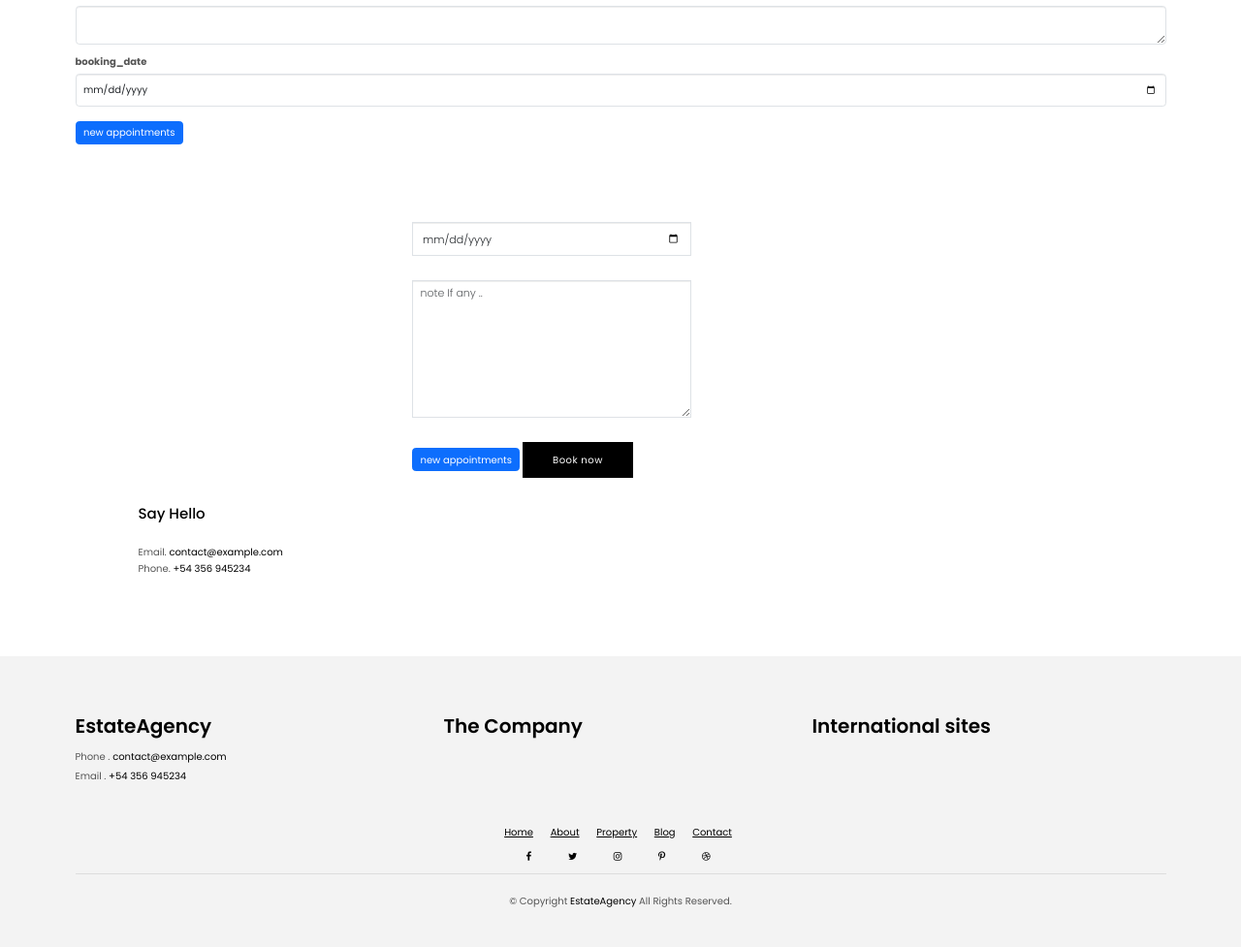
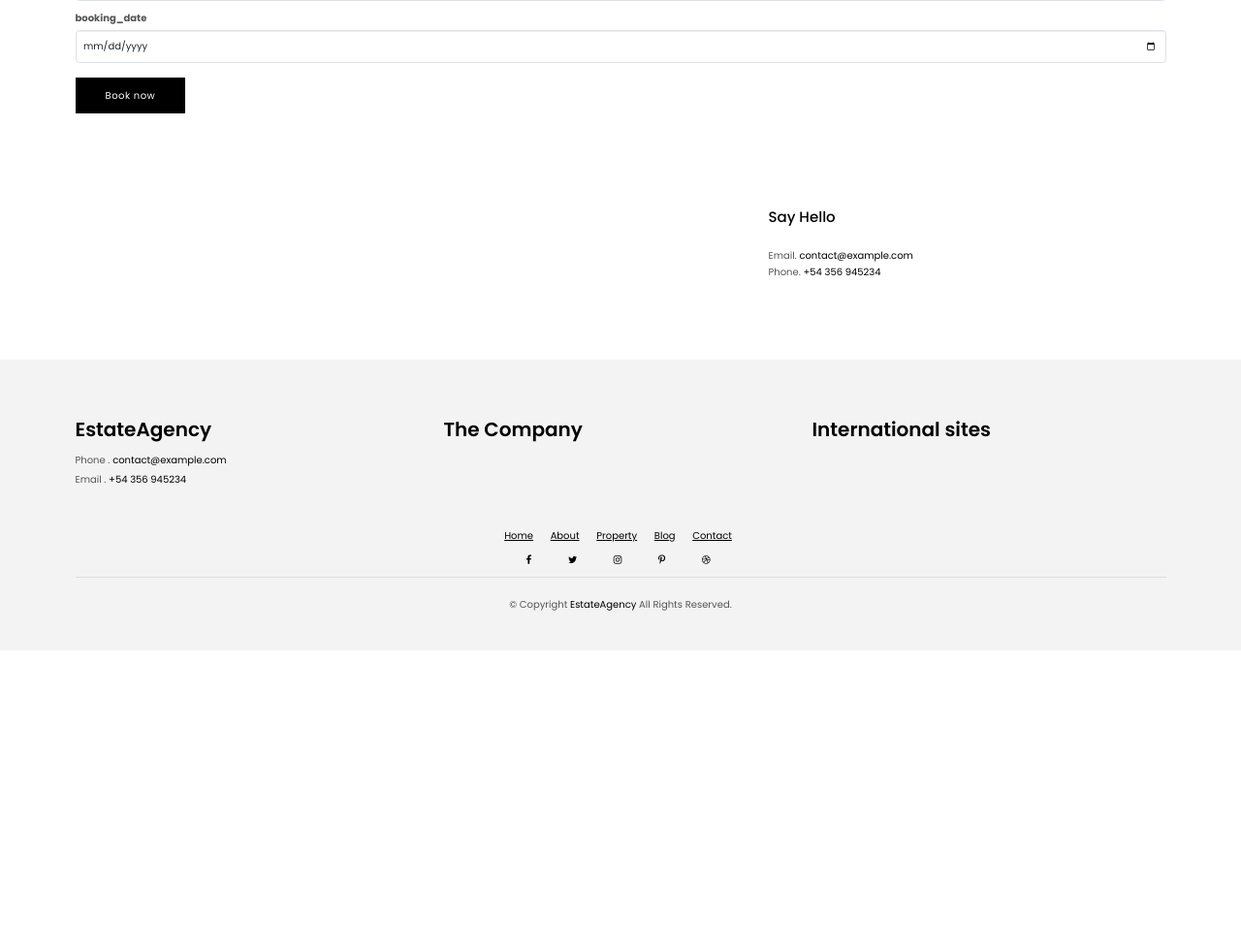
Before and after one commit to AhmedAlhisan/YourCaravan, a Django app: page /booking/1 in a window 1280 px wide. Shown: the part 728-1705 px from the top of the page at 97% size. After the commit the page ends 1358 px from the top, so only its background shows below. Run offline with Django 4.2, Linux system fonts and the light colour scheme; some libraries are stand-ins or nearby versions.

Commit message:
add models contact , add feild in caravan models , solve styling issue , show all book for user

```diff
--- a/caravansproject/caravansproject/urls.py
+++ b/caravansproject/caravansproject/urls.py
@@ -17,10 +17,13 @@ from django.contrib import admin
 from django.urls import path,include
 from django.conf.urls.static import static
 from . import settings
-app_name='account'
+
 
 urlpatterns = [
     path('admin/', admin.site.urls),
     path('',include('website.urls')),
     path('',include('account.urls')),
+
+
+
 ]+ static( settings.MEDIA_URL, document_root = settings.MEDIA_ROOT)
--- a/caravansproject/website/templates/website/base.html
+++ b/caravansproject/website/templates/website/base.html
@@ -73,7 +73,7 @@
 
 
           <li class="nav-item">
-            <a class="nav-link" href="contact.html">Contact</a>
+            <a class="nav-link" href="{% url 'website:showBook' %}">show Book</a>
           </li>
           {% if request.user.is_authenticated %}
           <li class="nav-item">
@@ -87,14 +87,8 @@
           {% endif %}
         </ul>
       </div>
-      {% if messages %}
-      {% for i in messages %}
-      <div class="alert alert-success" role="alert">
-           {{ i }}
-         </div>
 
-      {% endfor %}
-      {% endif %}
+
       {%  block search-bt  %}
 
       {% endblock %}
--- a/caravansproject/website/templates/website/book-caravan.html
+++ b/caravansproject/website/templates/website/book-caravan.html
@@ -9,8 +9,8 @@
       <div class="row">
         <div class="col-md-12 col-lg-8">
           <div class="title-single-box">
-            <h1 class="title-single">Contact US</h1>
-            <span class="color-text-a">Aut voluptas consequatur unde sed omnis ex placeat quis eos. Aut natus officia corrupti qui autem fugit consectetur quo. Et ipsum eveniet laboriosam voluptas beatae possimus qui ducimus. Et voluptatem deleniti. Voluptatum voluptatibus amet. Et esse sed omnis inventore hic culpa.</span>
+            <h1 class="title-single">Booking Servece</h1>
+            <span class="color-text-a"></span>
           </div>
         </div>
         <div class="col-md-12 col-lg-4">
@@ -38,7 +38,7 @@
         <div class="col-sm-12">
           <div class="contact-map box">
             <div id="map" class="contact-map">
-              <iframe src="https://www.google.com/maps/embed?pb=!1m18!1m12!1m3!1d3022.1422937950147!2d-73.98731968482413!3d40.75889497932681!2m3!1f0!2f0!3f0!3m2!1i1024!2i768!4f13.1!3m3!1m2!1s0x89c25855c6480299%3A0x55194ec5a1ae072e!2sTimes+Square!5e0!3m2!1ses-419!2sve!4v1510329142834"
+              <iframe src="https://www.google.com/maps/embed?pb=!1m18!1m12!1m3!1d464016.37739120214!2d47.058768930043726!3d24.688128018016663!2m3!1f0!2f0!3f0!3m2!1i1024!2i768!4f13.1!3m3!1m2!1s0x3e2f03890d489399%3A0xba974d1c98e79fd5!2z2KfZhNix2YrYp9i2!5e0!3m2!1sar!2ssa!4v1677178697358!5m2!1sar!2ssa"
                 width="100%" height="450" frameborder="0" style="border:0" allowfullscreen></iframe>
             </div>
           </div>
@@ -72,7 +72,7 @@
 
 
     <br/>
-    <input type="submit" class="btn btn-primary" value="new appointments" />
+    <button type="submit" class="btn btn-a">Book now</button>
 
 
 
@@ -85,29 +85,7 @@
             <div class="col-md-7">
               <form  action="" method="POST" class="form-a contactForm" enctype="multipart/form-data">
 
-                <div class="row">
-                  <div class="col-md-6 mb-3">
 
-                  </div>
-                  <div class="col-md-6 mb-3">
-
-                  <div class="col-md-12 mb-3">
-                    <div class="form-group">
-                      <input type="date" name="booking_date" class="form-control form-control-lg form-control-a" placeholder="please Select the date" >
-                      <div class="validation"></div>
-                    </div>
-                  </div>
-                  <div class="col-md-12 mb-3">
-                    <div class="form-group">
-                      <textarea name="Note" class="form-control" cols="45" rows="8" data-msg="note If any .." placeholder="note If any .."></textarea>
-
-                    </div>
-                  </div>
-                  <div class="col-md-12">
-                    <input type="submit" class="btn btn-primary" value="new appointments" />
-                    <button type="submit" class="btn btn-a">Book now</button>
-                  </div>
-                </div>
               </form>
             </div>
             <div class="col-md-5 section-md-t3">
--- a/caravansproject/website/urls.py
+++ b/caravansproject/website/urls.py
@@ -1,11 +1,14 @@
 from django.contrib import admin
 from django.urls import path
 from . import views
+
 app_name='website'
 urlpatterns = [
     path('' , views.homePage , name='home-page'),
     path('caravans/' , views.caravanList , name = 'all-caravans'),
     path('caravan/<caravan_id>' , views.show_details_of_caravans , name='caravan-detailes'),
-    path('booking/<caravan_id>',views.bookCaravan ,name='booking')
+    path('booking/<caravan_id>',views.bookCaravan ,name='booking'),
+    path('showBook/', views.showUserbook , name='showBook'),
+
 
 ]
--- a/caravansproject/website/views.py
+++ b/caravansproject/website/views.py
@@ -2,6 +2,10 @@ from django.shortcuts import render , redirect
 from django.http import HttpRequest, HttpResponse
 from . models import Caravan , Booking
 from django.contrib import messages
+import stripe
+from django.conf import settings
+from django.views import View
+
 
 # Create your views here.
 
@@ -26,7 +30,7 @@ def bookCaravan(request :HttpRequest , caravan_id):
         if request.method == 'POST':
 
             assigend_caravan = Caravan.objects.get(id=caravan_id)
-            new_book = Booking(bookinUser = request.user , caravan = assigend_caravan ,Note=request.POST['Note'],booking_date = request.POST['booking_date'] )
+            new_book = Booking(bookinUser = request.user , caravan = assigend_caravan ,note=request.POST['Note'],booking_date = request.POST['booking_date'] )
             check_dateTime = Booking.objects.filter(booking_date = request.POST['booking_date'])
 
             if check_dateTime :
@@ -34,8 +38,16 @@ def bookCaravan(request :HttpRequest , caravan_id):
 
             else:
                 new_book.save()
-                messages.success(request, 'Your booking is succesfuly Done , Thank you')
+                messages.success(request, 'Your booking is succesfuly Done , Thank you ')
                 return redirect('website:home-page')
 
 
     return render(request,'website/book-caravan.html')
+
+
+def showUserbook(request : HttpRequest ):
+    if request.user.is_authenticated:
+        bookinUser = request.user.get_username
+        show_booked = Booking.objects.filter(bookinUser = request.user.id)
+        return render(request , 'website/show-user-book.html', {'show_booked':show_booked , 'bookinUser':bookinUser})
+    return redirect('patient:signin')
```
Also changed, not shown: caravansproject/caravansproject/settings.py (+11 -3 lines), caravansproject/website/models.py (+9 -1 lines), caravansproject/website/templates/website/show-user-book.html (added, +39 -0 lines), caravansproject/account/templates/account/login.html (indentation only), caravansproject/media/images/pexels-melike-benli-12329330.jpg (added), caravansproject/website/migrations/0005_rename_note_booking_note.py (added).
